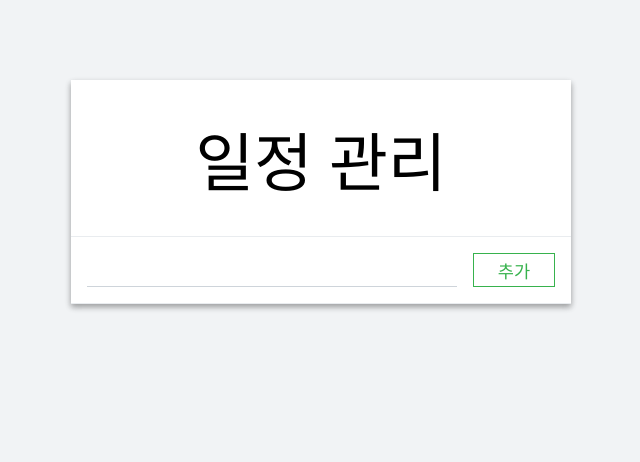
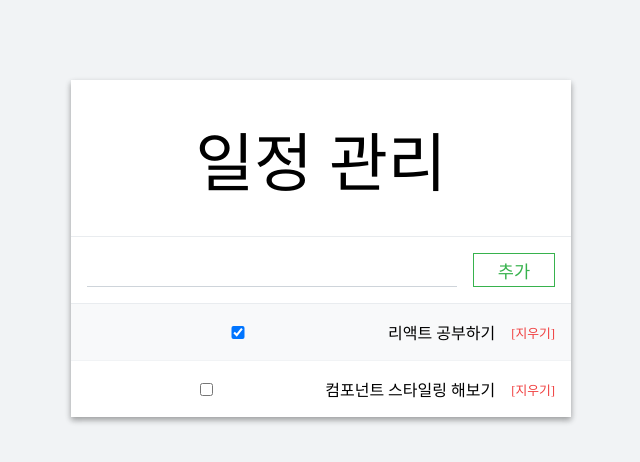
Before and after one commit to 5tarlight/todo-list, a React (Create React App) app: page / in a window 1280 px wide. Shown: the top 462 px of the page, without its empty margins (319-959 px from the left). Built offline with nearby package versions, Linux system fonts and the light colour scheme.

Commit message:
todolist

```diff
--- a/src/components/App.js
+++ b/src/components/App.js
@@ -1,6 +1,7 @@
 import React, { Component } from 'react'
 import PageTemplate from './PageTemplate'
 import TodoInput from './TodoInput'
+import TodoList from './TodoList'
 
 class App extends Component {
   render () {
@@ -8,6 +9,7 @@ class App extends Component {
       <div>
         <PageTemplate>
           <TodoInput />
+          <TodoList />
         </PageTemplate>
       </div>
     )
--- /dev/null
+++ b/src/components/TodoList/TodoList.js
@@ -0,0 +1,15 @@
+import React, { Component } from 'react'
+import TodoItem from '../TodoItem'
+
+class TodoList extends Component {
+  render() {
+    return (
+      <div>
+        <TodoItem done>리액트 공부하기</TodoItem>
+        <TodoItem>컴포넌트 스타일링 해보기</TodoItem>
+      </div>
+    )
+  }
+}
+
+export default TodoList
--- /dev/null
+++ b/src/components/TodoList/index.js
@@ -0,0 +1 @@
+export { default } from './TodoList'
```
